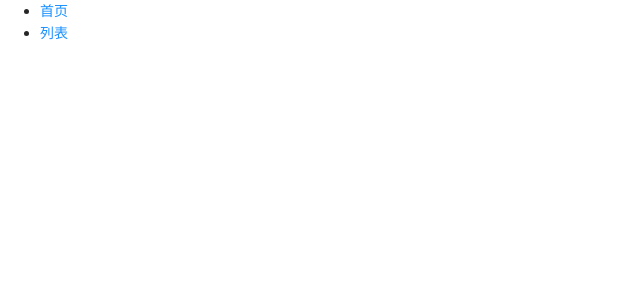
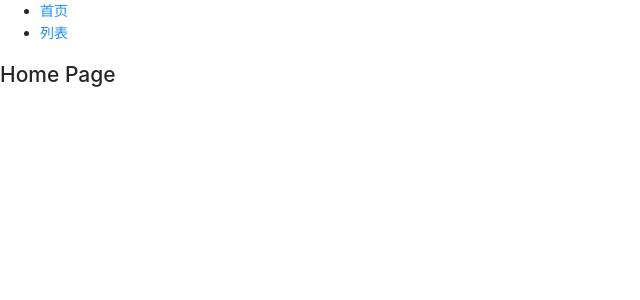
Before and after one commit to zg-zhang/learn-react-jsp, a React (Vite) app: page /home in a window 1280 px wide. Shown: the top 300 px of the page, without its empty margins (0-640 px from the left). Built offline with nearby package versions, Linux system fonts and the light colour scheme.

Commit message:
57 重定向

```diff
--- a/src/react-router/index.jsx
+++ b/src/react-router/index.jsx
@@ -3,6 +3,7 @@ import { BrowserRouter as Router, Route, Link } from "react-router-dom";
 
 import Index from "./pages";
 import List from "./pages/List";
+import Home from "./pages/Home";
 
 function ReactRouter() {
     return (
@@ -14,6 +15,7 @@ function ReactRouter() {
 
             <Route path='/' exact><Index /></Route>
             <Route path='/list/:id' exact><List /></Route>
+            <Route path='/home' exact><Home /></Route>
         </Router>
     )
 }
--- /dev/null
+++ b/src/react-router/pages/Home.jsx
@@ -0,0 +1,7 @@
+import React from "react";
+
+function Home() {
+    return <h2>Home Page</h2>
+}
+
+export default React.memo(Home)
--- a/src/react-router/pages/Index.jsx
+++ b/src/react-router/pages/Index.jsx
@@ -1,12 +1,18 @@
-import React from "react";
-import {Link} from "react-router-dom";
+import React, {useEffect} from "react";
+import {Link, useHistory} from "react-router-dom";
 
-function Index() {
+function Index(props) {
     const list = [
         {cid:123,title:'技术胖的个人博客-1'},
         {cid:456,title:'技术胖的个人博客-2'},
         {cid:789,title:'技术胖的个人博客-3'},
     ]
+
+    const history = useHistory()
+
+    useEffect(() => {
+        history.push('/home')
+    }, [])
 
     return (
         <ul>
```
